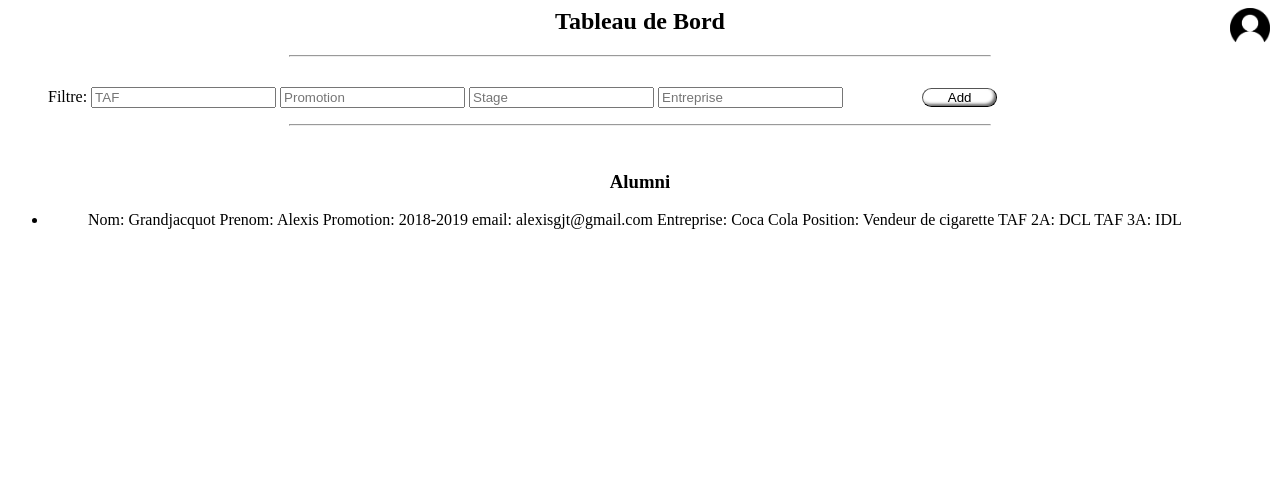
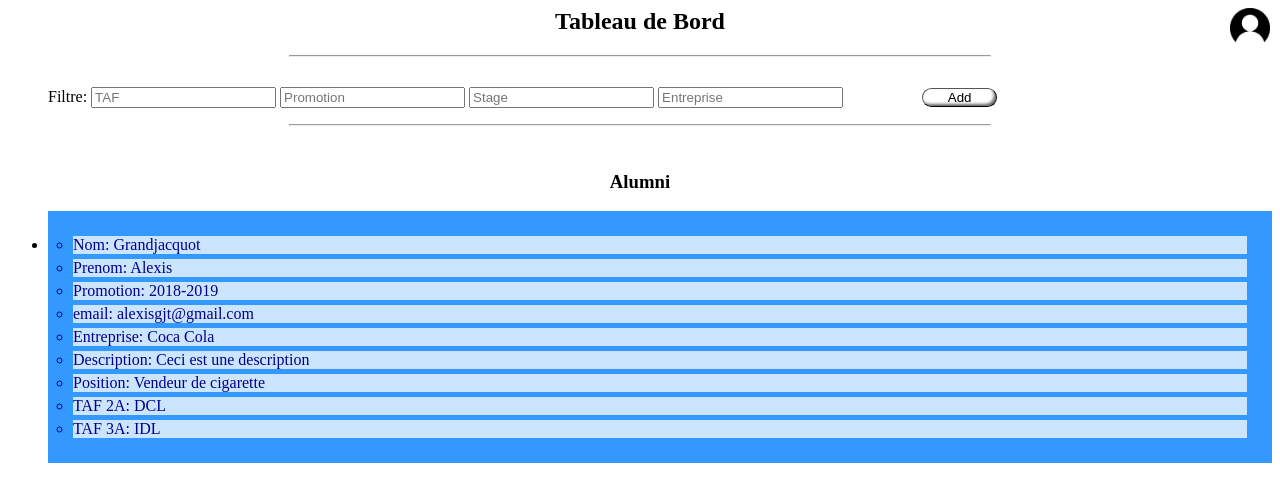
Before and after one commit to JulienDai/ProjetAnnuaire, a Flask app: template templates/tableau_de_bord.html.jinja2 in a window 1280 px wide. Shown: the top 502 px of the page. Run offline with Flask 2, Linux system fonts and the light colour scheme; the template is opened without the code that fills it, so the values that code supplies are empty.

Commit message:
Wesh j'ai fais plein de bails

```diff
--- a/static/css/tableau_de_bord.css
+++ b/static/css/tableau_de_bord.css
@@ -67,6 +67,17 @@ h3{
     float:right;
 }
 
+.someone {
+  background: #3399ff;
+  padding: 20px;
+}
+
+
+.someone li {
+  background: #cce5ff;
+  color: darkblue;
+  margin: 5px;
+}
 
 
 @media(max-width: 910px){
--- a/templates/tableau_de_bord.html.jinja2
+++ b/templates/tableau_de_bord.html.jinja2
@@ -102,39 +102,44 @@
 </div>
 
 
-<ul>
+<ul class="everyone">
     <li>
         <div>
 
-            <ul>
-                <ui>
+            <ul class="someone">
+                <li>
                     Nom: <span> Grandjacquot</span>
-                </ui>
-                <ui>
+                </li>
+                <li>
                     Prenom: <span> Alexis</span>
-                </ui>
+                </li>
 
-                <ui>
+                <li>
                     Promotion: <span>2018-2019</span>
-                </ui>
+                </li>
 
-                <ui>
+                <li>
                     email: <span>alexisgjt@gmail.com</span>
-                </ui>
-                <ui>
+                </li>
+                <li>
                     Entreprise: <span class="entreprise">Coca Cola</span>
-                </ui>
-                <ui>
+                </li>
+
+                <li>
+                    Description: <span> Ceci est une description</span>
+                </li>
+
+                <li>
                     Position: <span class="Position"> Vendeur de cigarette</span>
-                </ui>
+                </li>
 
 
-                <ui>
+                <li>
                     TAF 2A: <span class="taf_2a">DCL</span>
-                </ui>
-                <ui>
+                </li>
+                <li>
                     TAF 3A: <span class="taf_3a">IDL</span>
-                </ui>
+                </li>
 
 
             </ul>
```
